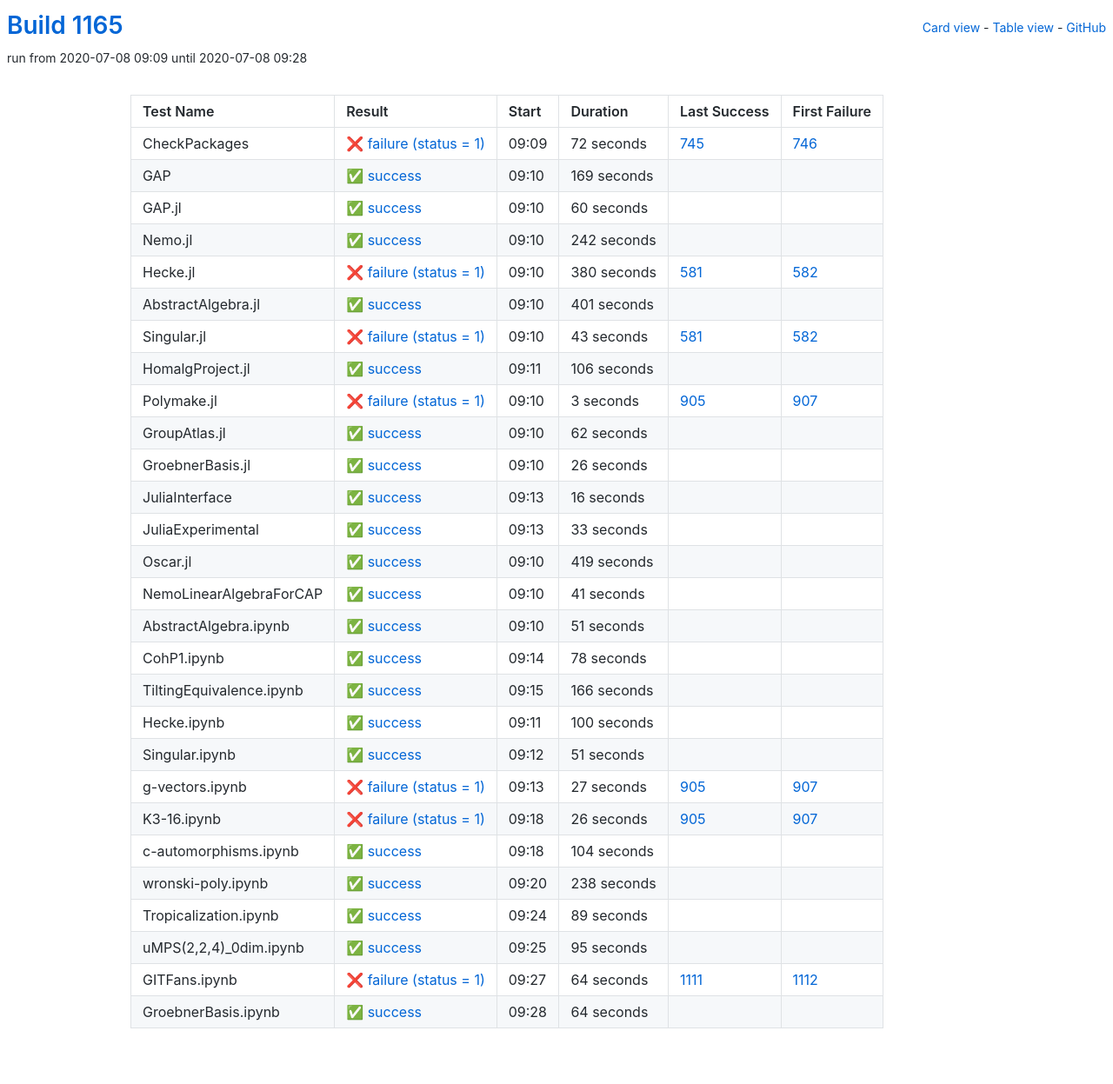
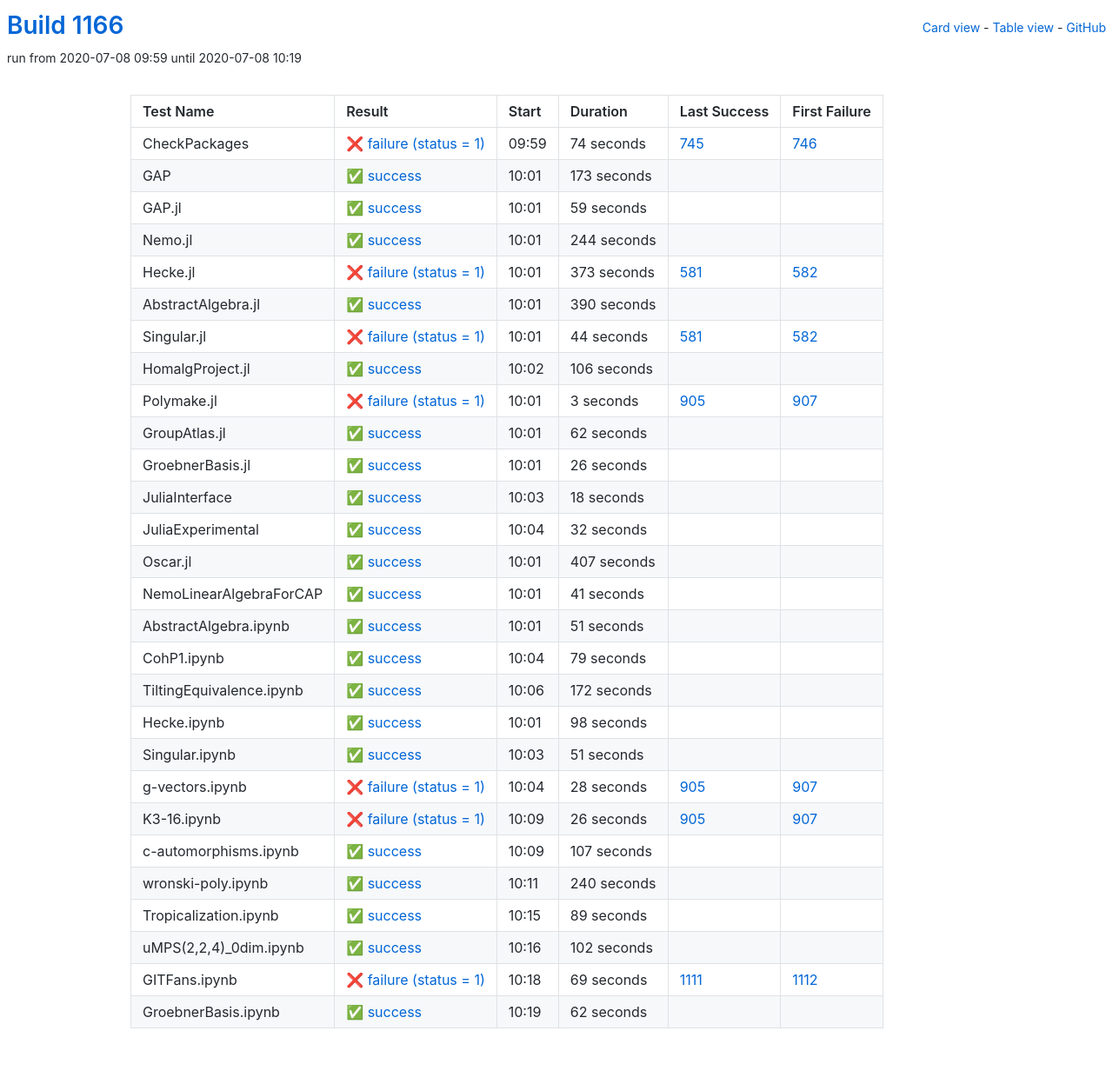
Before and after one commit to oscar-system/oscar-ci-status-1.4, a Jekyll site: the page built from table.html, in a window 1280 px wide. Shown: the whole page at 87% size. Built offline with Jekyll 4.4.1, drawn with Linux system fonts in a browser that asks for light colours.

Commit message:
Build #1166

```diff
--- a/_data/ci.yml
+++ b/_data/ci.yml
@@ -1,6 +1,6 @@
 ---
-build: 1165
-build_url: https://oscarci.mathematik.uni-kl.de/job/oscar-julia-1.4/1165/
+build: 1166
+build_url: https://oscarci.mathematik.uni-kl.de/job/oscar-julia-1.4/1166/
 job: oscar-julia-1.4
 organization: oscar-system
 repo: oscar-ci-status-1.4
@@ -8,92 +8,92 @@ repourl: https://github.com/oscar-system/oscar-ci-status-1.4
 tests:
 - name: CheckPackages
   id: checkpackages
-  log: https://oscarci.mathematik.uni-kl.de/job/oscar-julia-1.4/1165/artifact/logs/build-1165/CheckPackages.log
-  start: 2020-07-08 09:09
+  log: https://oscarci.mathematik.uni-kl.de/job/oscar-julia-1.4/1166/artifact/logs/build-1166/CheckPackages.log
+  start: 2020-07-08 09:59
   success: false
   exitcode: 1
   status: failure
-  duration: 72
+  duration: 74
   last_success: 745
   last_success_url: https://oscarci.mathematik.uni-kl.de/job/oscar-julia-1.4/745/
   first_failure: 746
   first_failure_url: https://oscarci.mathematik.uni-kl.de/job/oscar-julia-1.4/746/
 - name: GAP
   id: gap
-  log: https://oscarci.mathematik.uni-kl.de/job/oscar-julia-1.4/1165/artifact/logs/build-1165/GAP.log
-  start: 2020-07-08 09:10
+  log: https://oscarci.mathematik.uni-kl.de/job/oscar-julia-1.4/1166/artifact/logs/build-1166/GAP.log
+  start: 2020-07-08 10:01
   success: true
   exitcode: 0
   status: success
-  duration: 169
+  duration: 173
   last_success: false
   last_success_url:
   first_failure: false
   first_failure_url:
 - name: GAP.jl
   id: gap-jl
-  log: https://oscarci.mathematik.uni-kl.de/job/oscar-julia-1.4/1165/artifact/logs/build-1165/GAP.jl.log
-  start: 2020-07-08 09:10
+  log: https://oscarci.mathematik.uni-kl.de/job/oscar-julia-1.4/1166/artifact/logs/build-1166/GAP.jl.log
+  start: 2020-07-08 10:01
   success: true
   exitcode: 0
   status: success
-  duration: 60
+  duration: 59
   last_success: false
   last_success_url:
   first_failure: false
   first_failure_url:
 - name: Nemo.jl
   id: nemo-jl
-  log: https://oscarci.mathematik.uni-kl.de/job/oscar-julia-1.4/1165/artifact/logs/build-1165/Nemo.jl.log
-  start: 2020-07-08 09:10
+  log: https://oscarci.mathematik.uni-kl.de/job/oscar-julia-1.4/1166/artifact/logs/build-1166/Nemo.jl.log
+  start: 2020-07-08 10:01
   success: true
   exitcode: 0
   status: success
-  duration: 242
+  duration: 244
   last_success: false
   last_success_url:
   first_failure: false
   first_failure_url:
 - name: Hecke.jl
   id: hecke-jl
-  log: https://oscarci.mathematik.uni-kl.de/job/oscar-julia-1.4/1165/artifact/logs/build-1165/Hecke.jl.log
-  start: 2020-07-08 09:10
+  log: https://oscarci.mathematik.uni-kl.de/job/oscar-julia-1.4/1166/artifact/logs/build-1166/Hecke.jl.log
+  start: 2020-07-08 10:01
   success: false
   exitcode: 1
   status: failure
-  duration: 380
+  duration: 373
   last_success: 581
   last_success_url: https://oscarci.mathematik.uni-kl.de/job/oscar-julia-1.4/581/
   first_failure: 582
   first_failure_url: https://oscarci.mathematik.uni-kl.de/job/oscar-julia-1.4/582/
 - name: AbstractAlgebra.jl
   id: abstractalgebra-jl
-  log: https://oscarci.mathematik.uni-kl.de/job/oscar-julia-1.4/1165/artifact/logs/build-1165/AbstractAlgebra.jl.log
-  start: 2020-07-08 09:10
+  log: https://oscarci.mathematik.uni-kl.de/job/oscar-julia-1.4/1166/artifact/logs/build-1166/AbstractAlgebra.jl.log
+  start: 2020-07-08 10:01
   success: true
   exitcode: 0
   status: success
-  duration: 401
+  duration: 390
   last_success: false
   last_success_url:
   first_failure: false
   first_failure_url:
 - name: Singular.jl
   id: singular-jl
-  log: https://oscarci.mathematik.uni-kl.de/job/oscar-julia-1.4/1165/artifact/logs/build-1165/Singular.jl.log
-  start: 2020-07-08 09:10
+  log: https://oscarci.mathematik.uni-kl.de/job/oscar-julia-1.4/1166/artifact/logs/build-1166/Singular.jl.log
+  start: 2020-07-08 10:01
   success: false
   exitcode: 1
   status: failure
-  duration: 43
+  duration: 44
   last_success: 581
   last_success_url: https://oscarci.mathematik.uni-kl.de/job/oscar-julia-1.4/581/
   first_failure: 582
   first_failure_url: https://oscarci.mathematik.uni-kl.de/job/oscar-julia-1.4/582/
 - name: HomalgProject.jl
   id: homalgproject-jl
-  log: https://oscarci.mathematik.uni-kl.de/job/oscar-julia-1.4/1165/artifact/logs/build-1165/HomalgProject.jl.log
-  start: 2020-07-08 09:11
+  log: https://oscarci.mathematik.uni-kl.de/job/oscar-julia-1.4/1166/artifact/logs/build-1166/HomalgProject.jl.log
+  start: 2020-07-08 10:02
   success: true
   exitcode: 0
   status: success
@@ -104,8 +104,8 @@ tests:
   first_failure_url:
 - name: Polymake.jl
   id: polymake-jl
-  log: https://oscarci.mathematik.uni-kl.de/job/oscar-julia-1.4/1165/artifact/logs/build-1165/Polymake.jl.log
-  start: 2020-07-08 09:10
+  log: https://oscarci.mathematik.uni-kl.de/job/oscar-julia-1.4/1166/artifact/logs/build-1166/Polymake.jl.log
+  start: 2020-07-08 10:01
   success: false
   exitcode: 1
   status: failure
@@ -116,8 +116,8 @@ tests:
   first_failure_url: https://oscarci.mathematik.uni-kl.de/job/oscar-julia-1.4/907/
 - name: GroupAtlas.jl
   id: groupatlas-jl
-  log: https://oscarci.mathematik.uni-kl.de/job/oscar-julia-1.4/1165/artifact/logs/build-1165/GroupAtlas.jl.log
-  start: 2020-07-08 09:10
+  log: https://oscarci.mathematik.uni-kl.de/job/oscar-julia-1.4/1166/artifact/logs/build-1166/GroupAtlas.jl.log
+  start: 2020-07-08 10:01
   success: true
   exitcode: 0
   status: success
@@ -128,8 +128,8 @@ tests:
   first_failure_url:
 - name: GroebnerBasis.jl
   id: groebnerbasis-jl
-  log: https://oscarci.mathematik.uni-kl.de/job/oscar-julia-1.4/1165/artifact/logs/build-1165/GroebnerBasis.jl.log
-  start: 2020-07-08 09:10
+  log: https://oscarci.mathematik.uni-kl.de/job/oscar-julia-1.4/1166/artifact/logs/build-1166/GroebnerBasis.jl.log
+  start: 2020-07-08 10:01
   success: true
   exitcode: 0
   status: success
@@ -140,44 +140,44 @@ tests:
   first_failure_url:
 - name: JuliaInterface
   id: juliainterface
-  log: https://oscarci.mathematik.uni-kl.de/job/oscar-julia-1.4/1165/artifact/logs/build-1165/JuliaInterface.log
-  start: 2020-07-08 09:13
+  log: https://oscarci.mathematik.uni-kl.de/job/oscar-julia-1.4/1166/artifact/logs/build-1166/JuliaInterface.log
+  start: 2020-07-08 10:03
   success: true
   exitcode: 0
   status: success
-  duration: 16
+  duration: 18
   last_success: false
   last_success_url:
   first_failure: false
   first_failure_url:
 - name: JuliaExperimental
   id: juliaexperimental
-  log: https://oscarci.mathematik.uni-kl.de/job/oscar-julia-1.4/1165/artifact/logs/build-1165/JuliaExperimental.log
-  start: 2020-07-08 09:13
+  log: https://oscarci.mathematik.uni-kl.de/job/oscar-julia-1.4/1166/artifact/logs/build-1166/JuliaExperimental.log
+  start: 2020-07-08 10:04
   success: true
   exitcode: 0
   status: success
-  duration: 33
+  duration: 32
   last_success: false
   last_success_url:
   first_failure: false
   first_failure_url:
 - name: Oscar.jl
   id: oscar-jl
-  log: https://oscarci.mathematik.uni-kl.de/job/oscar-julia-1.4/1165/artifact/logs/build-1165/Oscar.jl.log
-  start: 2020-07-08 09:10
+  log: https://oscarci.mathematik.uni-kl.de/job/oscar-julia-1.4/1166/artifact/logs/build-1166/Oscar.jl.log
+  start: 2020-07-08 10:01
   success: true
   exitcode: 0
   status: success
-  duration: 419
+  duration: 407
   last_success: false
   last_success_url:
   first_failure: false
   first_failure_url:
 - name: NemoLinearAlgebraForCAP
   id: nemolinearalgebraforcap
-  log: https://oscarci.mathematik.uni-kl.de/job/oscar-julia-1.4/1165/artifact/logs/build-1165/NemoLinearAlgebraForCAP.log
-  start: 2020-07-08 09:10
+  log: https://oscarci.mathematik.uni-kl.de/job/oscar-julia-1.4/1166/artifact/logs/build-1166/NemoLinearAlgebraForCAP.log
+  start: 2020-07-08 10:01
   success: true
   exitcode: 0
   status: success
@@ -188,8 +188,8 @@ tests:
   first_failure_url:
 - name: AbstractAlgebra.ipynb
   id: abstractalgebra-ipynb
-  log: https://oscarci.mathematik.uni-kl.de/job/oscar-julia-1.4/1165/artifact/logs/build-1165/AbstractAlgebra.ipynb.log
-  start: 2020-07-08 09:10
+  log: https://oscarci.mathematik.uni-kl.de/job/oscar-julia-1.4/1166/artifact/logs/build-1166/AbstractAlgebra.ipynb.log
+  start: 2020-07-08 10:01
   success: true
   exitcode: 0
   status: success
@@ -200,44 +200,44 @@ tests:
   first_failure_url:
 - name: CohP1.ipynb
   id: cohp1-ipynb
-  log: https://oscarci.mathematik.uni-kl.de/job/oscar-julia-1.4/1165/artifact/logs/build-1165/CohP1.ipynb.log
-  start: 2020-07-08 09:14
+  log: https://oscarci.mathematik.uni-kl.de/job/oscar-julia-1.4/1166/artifact/logs/build-1166/CohP1.ipynb.log
+  start: 2020-07-08 10:04
   success: true
   exitcode: 0
   status: success
-  duration: 78
+  duration: 79
   last_success: false
   last_success_url:
   first_failure: false
   first_failure_url:
 - name: TiltingEquivalence.ipynb
   id: tiltingequivalence-ipynb
-  log: https://oscarci.mathematik.uni-kl.de/job/oscar-julia-1.4/1165/artifact/logs/build-1165/TiltingEquivalence.ipynb.log
-  start: 2020-07-08 09:15
+  log: https://oscarci.mathematik.uni-kl.de/job/oscar-julia-1.4/1166/artifact/logs/build-1166/TiltingEquivalence.ipynb.log
+  start: 2020-07-08 10:06
   success: true
   exitcode: 0
   status: success
-  duration: 166
+  duration: 172
   last_success: false
   last_success_url:
   first_failure: false
   first_failure_url:
 - name: Hecke.ipynb
   id: hecke-ipynb
-  log: https://oscarci.mathematik.uni-kl.de/job/oscar-julia-1.4/1165/artifact/logs/build-1165/Hecke.ipynb.log
-  start: 2020-07-08 09:11
+  log: https://oscarci.mathematik.uni-kl.de/job/oscar-julia-1.4/1166/artifact/logs/build-1166/Hecke.ipynb.log
+  start: 2020-07-08 10:01
   success: true
   exitcode: 0
   status: success
-  duration: 100
+  duration: 98
   last_success: false
   last_success_url:
   first_failure: false
   first_failure_url:
 - name: Singular.ipynb
   id: singular-ipynb
-  log: https://oscarci.mathematik.uni-kl.de/job/oscar-julia-1.4/1165/artifact/logs/build-1165/Singular.ipynb.log
-  start: 2020-07-08 09:12
+  log: https://oscarci.mathematik.uni-kl.de/job/oscar-julia-1.4/1166/artifact/logs/build-1166/Singular.ipynb.log
+  start: 2020-07-08 10:03
   success: true
   exitcode: 0
   status: success
@@ -248,20 +248,20 @@ tests:
   first_failure_url:
 - name: g-vectors.ipynb
   id: g-vectors-ipynb
-  log: https://oscarci.mathematik.uni-kl.de/job/oscar-julia-1.4/1165/artifact/logs/build-1165/g-vectors.ipynb.log
-  start: 2020-07-08 09:13
+  log: https://oscarci.mathematik.uni-kl.de/job/oscar-julia-1.4/1166/artifact/logs/build-1166/g-vectors.ipynb.log
+  start: 2020-07-08 10:04
   success: false
   exitcode: 1
   status: failure
-  duration: 27
+  duration: 28
   last_success: 905
   last_success_url: https://oscarci.mathematik.uni-kl.de/job/oscar-julia-1.4/905/
   first_failure: 907
   first_failure_url: https://oscarci.mathematik.uni-kl.de/job/oscar-julia-1.4/907/
 - name: K3-16.ipynb
   id: k3-16-ipynb
-  log: https://oscarci.mathematik.uni-kl.de/job/oscar-julia-1.4/1165/artifact/logs/build-1165/K3-16.ipynb.log
-  start: 2020-07-08 09:18
+  log: https://oscarci.mathematik.uni-kl.de/job/oscar-julia-1.4/1166/artifact/logs/build-1166/K3-16.ipynb.log
+  start: 2020-07-08 10:09
   success: false
   exitcode: 1
   status: failure
@@ -272,32 +272,32 @@ tests:
   first_failure_url: https://oscarci.mathematik.uni-kl.de/job/oscar-julia-1.4/907/
 - name: c-automorphisms.ipynb
   id: c-automorphisms-ipynb
-  log: https://oscarci.mathematik.uni-kl.de/job/oscar-julia-1.4/1165/artifact/logs/build-1165/c-automorphisms.ipynb.log
-  start: 2020-07-08 09:18
+  log: https://oscarci.mathematik.uni-kl.de/job/oscar-julia-1.4/1166/artifact/logs/build-1166/c-automorphisms.ipynb.log
+  start: 2020-07-08 10:09
   success: true
   exitcode: 0
   status: success
-  duration: 104
+  duration: 107
   last_success: false
   last_success_url:
   first_failure: false
   first_failure_url:
 - name: wronski-poly.ipynb
   id: wronski-poly-ipynb
-  log: https://oscarci.mathematik.uni-kl.de/job/oscar-julia-1.4/1165/artifact/logs/build-1165/wronski-poly.ipynb.log
-  start: 2020-07-08 09:20
+  log: https://oscarci.mathematik.uni-kl.de/job/oscar-julia-1.4/1166/artifact/logs/build-1166/wronski-poly.ipynb.log
+  start: 2020-07-08 10:11
   success: true
   exitcode: 0
   status: success
-  duration: 238
+  duration: 240
   last_success: false
   last_success_url:
   first_failure: false
   first_failure_url:
 - name: Tropicalization.ipynb
   id: tropicalization-ipynb
-  log: https://oscarci.mathematik.uni-kl.de/job/oscar-julia-1.4/1165/artifact/logs/build-1165/Tropicalization.ipynb.log
-  start: 2020-07-08 09:24
+  log: https://oscarci.mathematik.uni-kl.de/job/oscar-julia-1.4/1166/artifact/logs/build-1166/Tropicalization.ipynb.log
+  start: 2020-07-08 10:15
   success: true
   exitcode: 0
   status: success
@@ -308,36 +308,36 @@ tests:
   first_failure_url:
 - name: uMPS(2,2,4)_0dim.ipynb
   id: umps-2-2-4-0dim-ipynb
-  log: https://oscarci.mathematik.uni-kl.de/job/oscar-julia-1.4/1165/artifact/logs/build-1165/uMPS-2-2-4-_0dim.ipynb.log
-  start: 2020-07-08 09:25
+  log: https://oscarci.mathematik.uni-kl.de/job/oscar-julia-1.4/1166/artifact/logs/build-1166/uMPS-2-2-4-_0dim.ipynb.log
+  start: 2020-07-08 10:16
   success: true
   exitcode: 0
   status: success
-  duration: 95
+  duration: 102
   last_success: false
   last_success_url:
   first_failure: false
   first_failure_url:
 - name: GITFans.ipynb
   id: gitfans-ipynb
-  log: https://oscarci.mathematik.uni-kl.de/job/oscar-julia-1.4/1165/artifact/logs/build-1165/GITFans.ipynb.log
-  start: 2020-07-08 09:27
+  log: https://oscarci.mathematik.uni-kl.de/job/oscar-julia-1.4/1166/artifact/logs/build-1166/GITFans.ipynb.log
+  start: 2020-07-08 10:18
   success: false
   exitcode: 1
   status: failure
-  duration: 64
+  duration: 69
   last_success: 1111
   last_success_url: https://oscarci.mathematik.uni-kl.de/job/oscar-julia-1.4/1111/
   first_failure: 1112
   first_failure_url: https://oscarci.mathematik.uni-kl.de/job/oscar-julia-1.4/1112/
 - name: GroebnerBasis.ipynb
   id: groebnerbasis-ipynb
-  log: https://oscarci.mathematik.uni-kl.de/job/oscar-julia-1.4/1165/artifact/logs/build-1165/GroebnerBasis.ipynb.log
-  start: 2020-07-08 09:28
+  log: https://oscarci.mathematik.uni-kl.de/job/oscar-julia-1.4/1166/artifact/logs/build-1166/GroebnerBasis.ipynb.log
+  start: 2020-07-08 10:19
   success: true
   exitcode: 0
   status: success
-  duration: 64
+  duration: 62
   last_success: false
   last_success_url:
   first_failure: false
```
Also changed, not shown: README.md.
